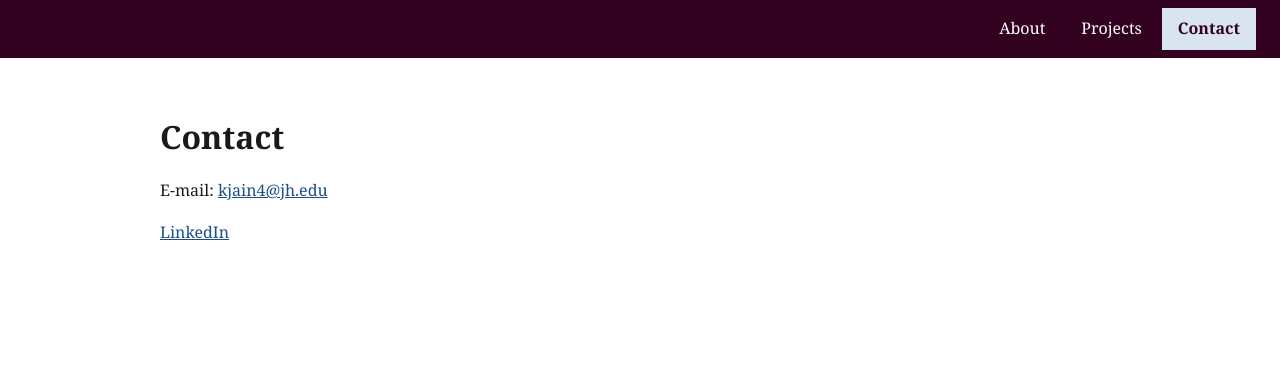
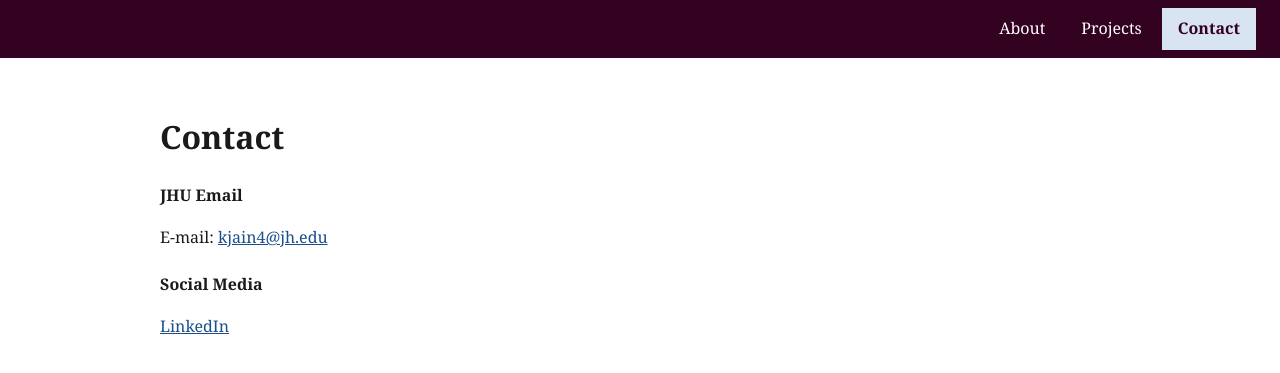
Before and after one commit to twinzies/jhu_software_concepts, a Flask app: page /contact in a window 1280 px wide. Shown: the top 373 px of the page. Run offline with Flask 3, Linux system fonts and the light colour scheme.

Commit message:
Minor improvement to contact sections

```diff
--- a/module_1/app/templates/contact.html
+++ b/module_1/app/templates/contact.html
@@ -5,11 +5,15 @@
 {% block content %}
 <h1>Contact</h1>
 
+<section class="content-section">
+<h4>JHU Email</h4>
 <p>
   E-mail:
   <a href="mailto:kjain4@jh.edu">kjain4@jh.edu</a>
 </p>
 
+<section class="content-section">
+<h4>Social Media</h4>
 <p>
   <a href="https://www.linkedin.com/in/girlenginerd/">LinkedIn</a>
 </p>
```
